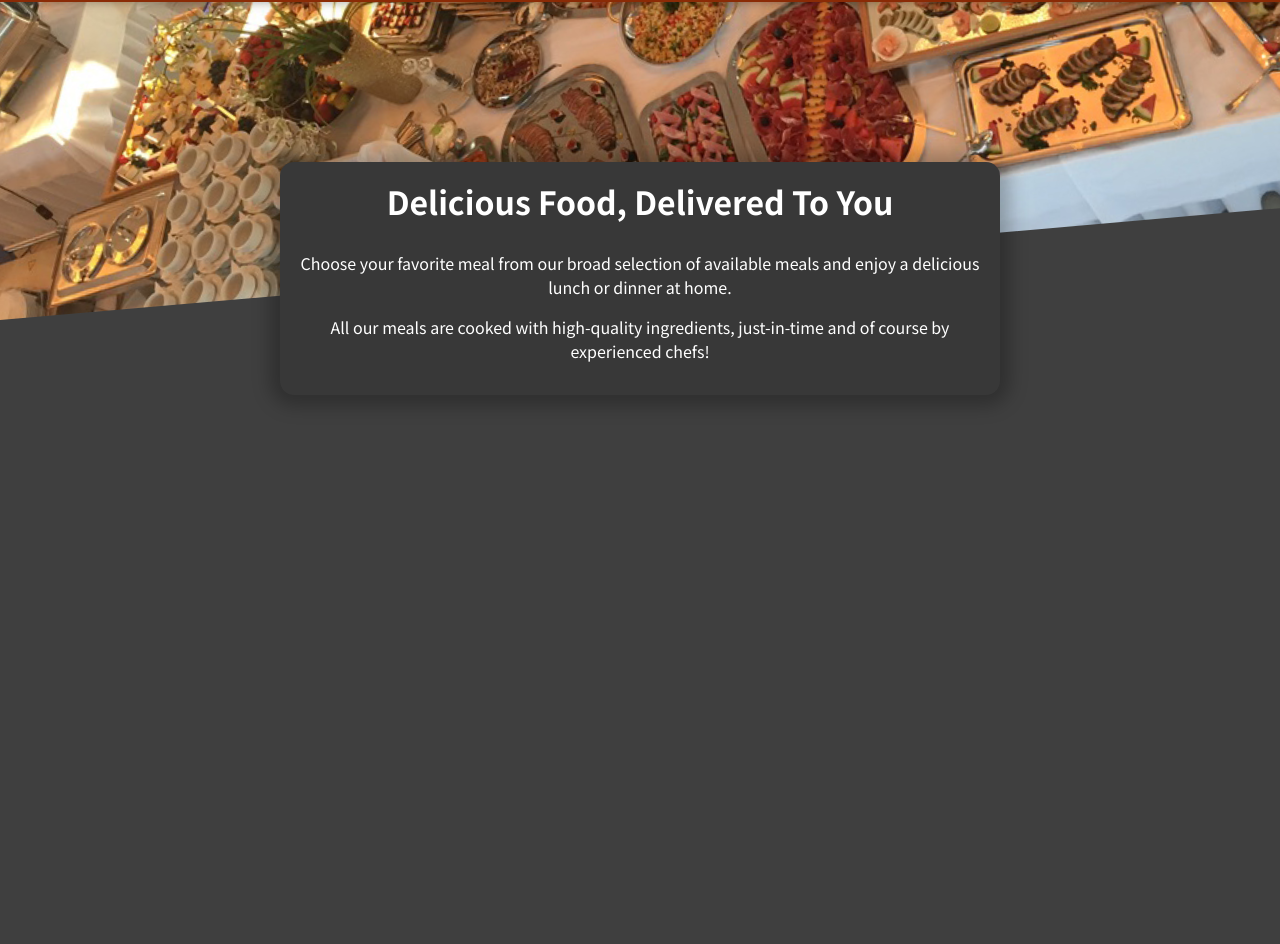
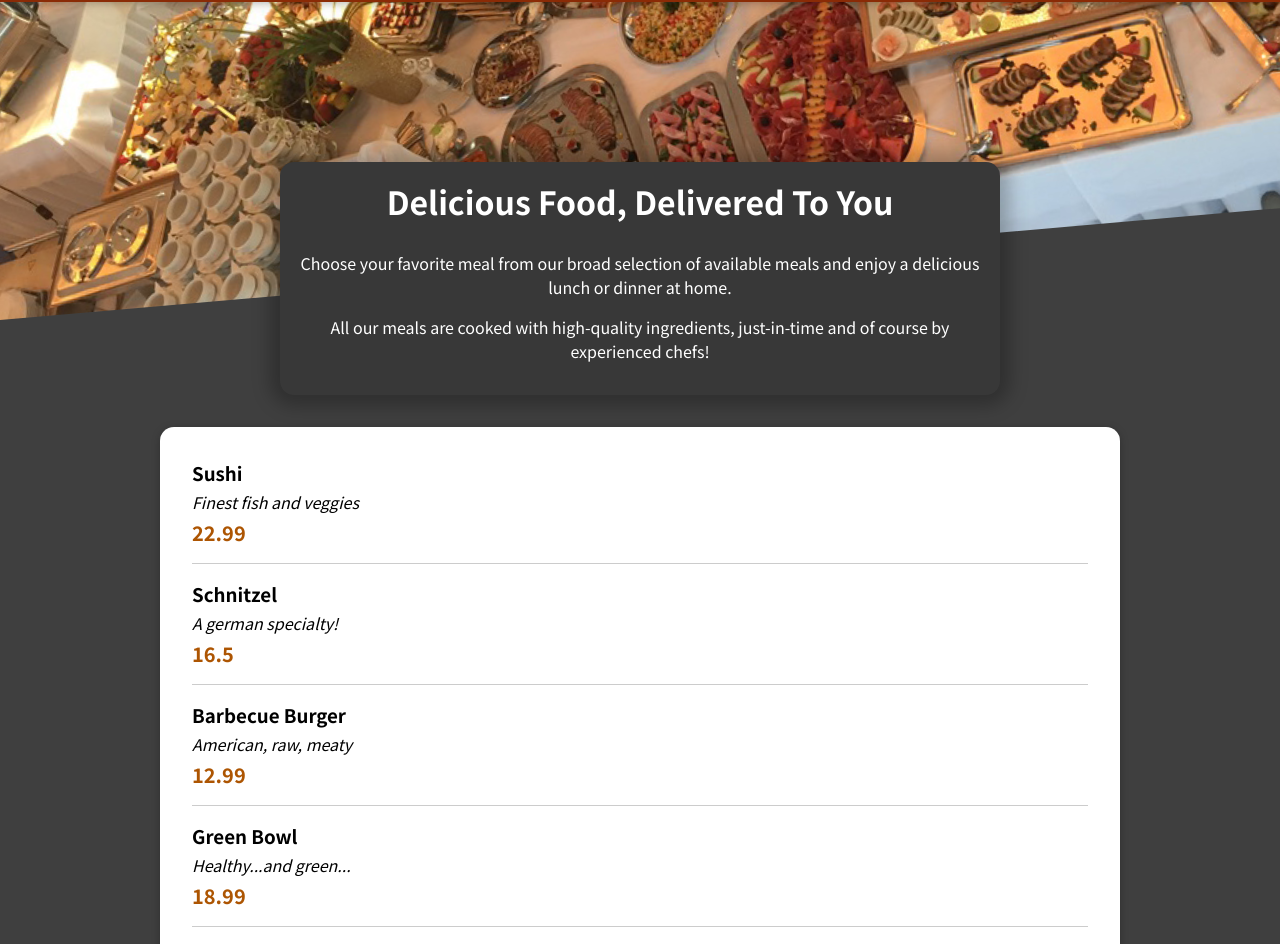
Before and after one commit to paandu6/FoodDelivery, a React (Create React App) app: page / in a window 1280 px wide. Shown: the part 78-1022 px from the top of the page. Before the commit the page ends 800 px from the top, so only its background shows below. Built offline with nearby package versions, Linux system fonts and the light colour scheme.

Commit message:
added meals items list

```diff
--- a/src/App.js
+++ b/src/App.js
@@ -1,11 +1,13 @@
 import Header from "./Components/Layout/Header";
-import MealsSummary from "./Components/Meals/MealsSummary";
+import Meals from "./Components/Meals/Meals";
 
 function App() {
   return (
     <div>
       <Header />
-      <MealsSummary />
+      <main>
+        <Meals />
+      </main>
     </div>
   );
 }
--- /dev/null
+++ b/src/Components/Meals/MealList.js
@@ -0,0 +1,50 @@
+import Card from '../UI/Card';
+import classes from './MealList.module.css'
+import MealsItems from './MealsItems/MealsItems';
+
+const DUMMY_MEALS = [
+    {
+      id: 'm1',
+      name: 'Sushi',
+      description: 'Finest fish and veggies',
+      price: 22.99,
+    },
+    {
+      id: 'm2',
+      name: 'Schnitzel',
+      description: 'A german specialty!',
+      price: 16.5,
+    },
+    {
+      id: 'm3',
+      name: 'Barbecue Burger',
+      description: 'American, raw, meaty',
+      price: 12.99,
+    },
+    {
+      id: 'm4',
+      name: 'Green Bowl',
+      description: 'Healthy...and green...',
+      price: 18.99,
+    },
+  ];
+
+
+function MealsList(){
+    const MealsData =DUMMY_MEALS.map((meals)=>{
+    return(<MealsItems name={meals.name} description={meals.description} price={meals.price}/>)
+    })
+    return(
+
+        <section className={classes.meals}>
+            <Card>
+            <ul>
+            {MealsData}
+            </ul>
+            </Card>
+        </section>
+
+    )
+}
+
+export default MealsList
--- /dev/null
+++ b/src/Components/Meals/MealList.module.css
@@ -0,0 +1,24 @@
+.meals {
+    max-width: 60rem;
+    width: 90%;
+    margin: 2rem auto;
+    animation: meals-appear 1s ease-out forwards;
+  }
+
+  .meals ul {
+    list-style: none;
+    margin: 0;
+    padding: 0;
+  }
+
+  @keyframes meals-appear {
+    from {
+      opacity: 0;
+      transform: translateY(3rem);
+    }
+
+    to {
+      opacity: 1;
+      transform: translateY(0);
+    }
+  }
--- /dev/null
+++ b/src/Components/Meals/Meals.js
@@ -0,0 +1,14 @@
+import { Fragment } from "react";
+import MealsList from "./MealList";
+import MealsSummary from "./MealsSummary";
+
+function Meals(){
+    return(
+        <Fragment>
+            <MealsSummary />
+            <MealsList />
+        </Fragment>
+    )
+}
+
+export default Meals
--- /dev/null
+++ b/src/Components/Meals/MealsItems/MealsItems.js
@@ -0,0 +1,17 @@
+import classes from './MealsItems.module.css'
+function MealsItems(props){
+    // const price = `$${props.price.toFixed(2)}`
+    return(
+        <li className={classes.meal}>
+            <div >
+                <h3>{props.name}</h3>
+                <div className={classes.description}>{props.description}</div>
+                <div className={classes.price}>{props.price}</div>
+            </div>
+            <div>
+
+            </div>
+        </li>
+    )
+}
+export default MealsItems
--- /dev/null
+++ b/src/Components/Meals/MealsItems/MealsItems.module.css
@@ -0,0 +1,22 @@
+.meal {
+    display: flex;
+    justify-content: space-between;
+    margin: 1rem;
+    padding-bottom: 1rem;
+    border-bottom: 1px solid #ccc;
+  }
+
+  .meal h3 {
+    margin: 0 0 0.25rem 0;
+  }
+
+  .description {
+    font-style: italic;
+  }
+
+  .price {
+    margin-top: 0.25rem;
+    font-weight: bold;
+    color: #ad5502;
+    font-size: 1.25rem;
+  }
--- /dev/null
+++ b/src/Components/UI/Card.js
@@ -0,0 +1,8 @@
+import classes from './Card.module.css'
+
+function Card(props){
+    return(
+        <div className={classes.card}>{props.children}</div>
+    )
+}
+export default Card
--- /dev/null
+++ b/src/Components/UI/Card.module.css
@@ -0,0 +1,6 @@
+.card {
+    padding: 1rem;
+    box-shadow: 0 2px 8px rgba(0, 0, 0, 0.25);
+    border-radius: 14px;
+    background-color: white;
+  }
```
Also changed, not shown: 1 other file (tests, documents, lock files or other folders).
